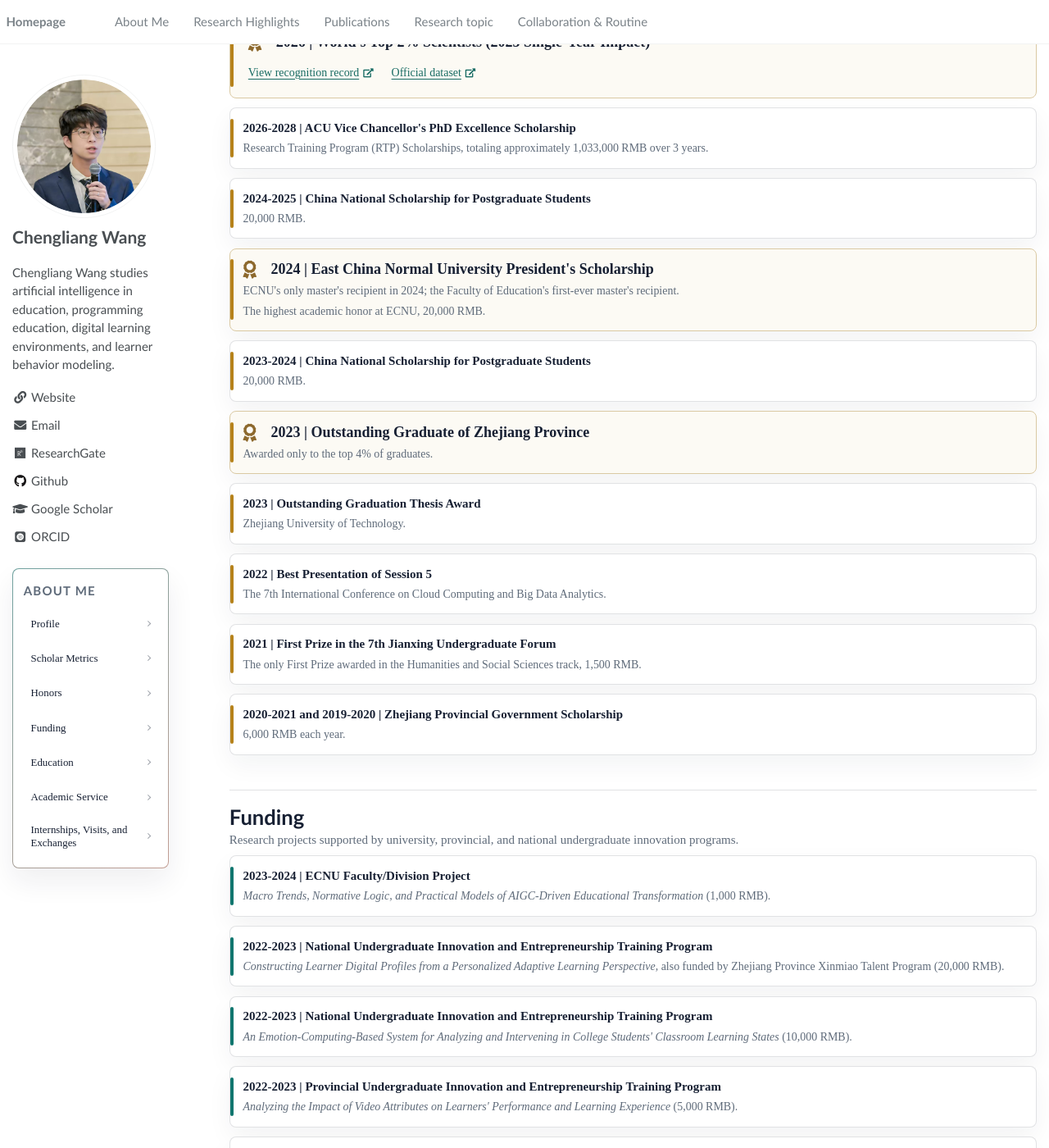
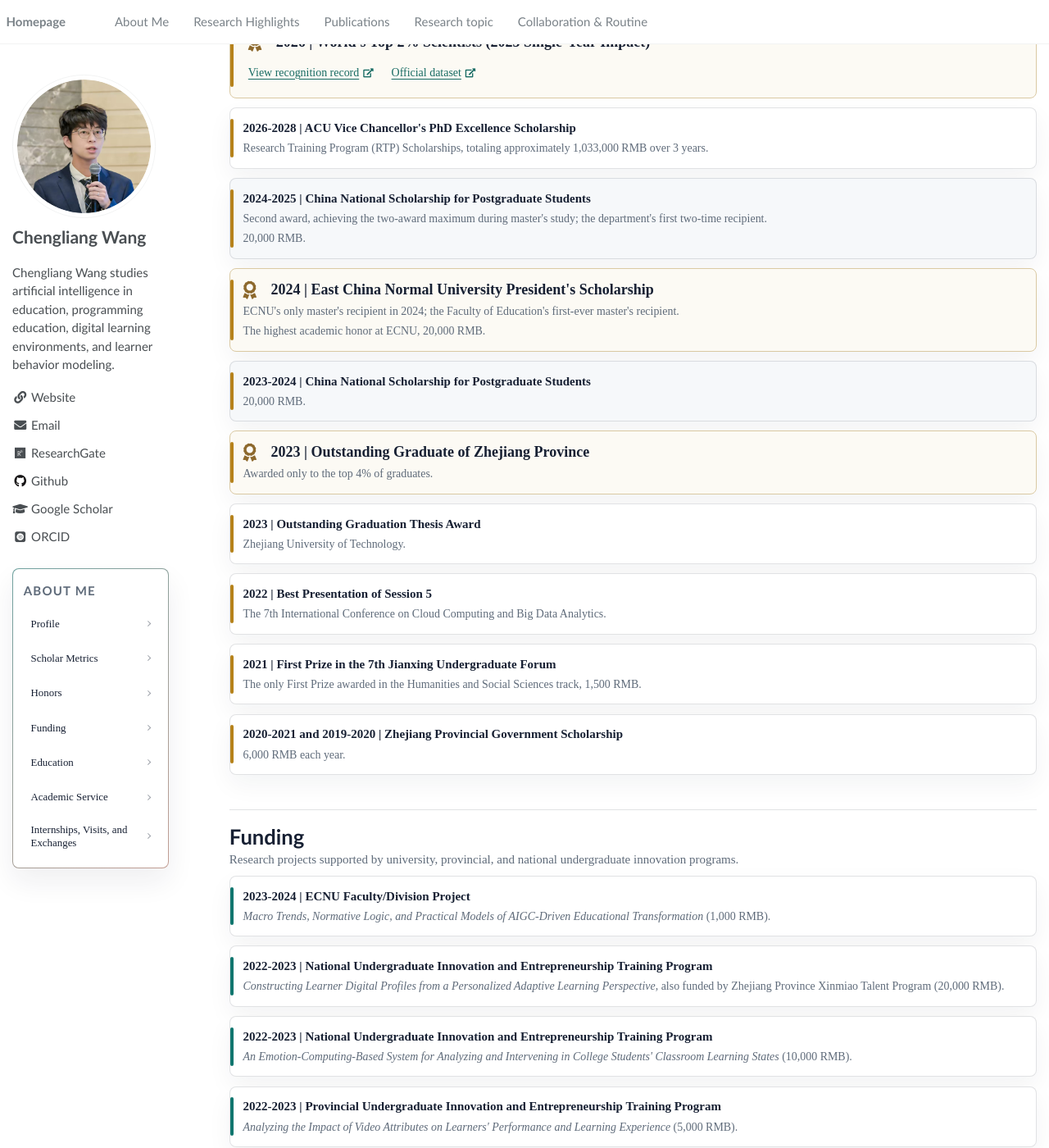
Before and after one commit to wcledutech/wcledutech.github.io, a Jekyll site: the page built from _pages/about.md, in a window 1280 px wide and 1400 px high, scrolled down 1189 px. Shown: the whole window at 82% size. Built offline with Jekyll 4.4.1, drawn with Linux system fonts in a browser that asks for light colours; some web fonts are replaced.

Commit message:
Add subtle secondary emphasis to the national scholarships

```diff
--- a/_pages/about.md
+++ b/_pages/about.md
@@ -719,9 +723,9 @@ redirect_from:
         </p>
       </div>
       <div class="compact-item"><strong>2026-2028 | ACU Vice Chancellor's PhD Excellence Scholarship</strong><p>Research Training Program (RTP) Scholarships, totaling approximately 1,033,000 RMB over 3 years.</p></div>
-      <div class="compact-item"><strong>2024-2025 | China National Scholarship for Postgraduate Students</strong><p>20,000 RMB.</p></div>
+      <div class="compact-item honor-secondary"><strong>2024-2025 | China National Scholarship for Postgraduate Students</strong><p>Second award, achieving the two-award maximum during master's study; the department's first two-time recipient.</p><p>20,000 RMB.</p></div>
       <div class="compact-item honor-highlight"><div class="honor-title"><i class="fas fa-award" aria-hidden="true"></i><strong>2024 | East China Normal University President's Scholarship</strong></div><p>ECNU's only master's recipient in 2024; the Faculty of Education's first-ever master's recipient.</p><p>The highest academic honor at ECNU, 20,000 RMB.</p></div>
-      <div class="compact-item"><strong>2023-2024 | China National Scholarship for Postgraduate Students</strong><p>20,000 RMB.</p></div>
+      <div class="compact-item honor-secondary"><strong>2023-2024 | China National Scholarship for Postgraduate Students</strong><p>20,000 RMB.</p></div>
       <div class="compact-item honor-highlight"><div class="honor-title"><i class="fas fa-award" aria-hidden="true"></i><strong>2023 | Outstanding Graduate of Zhejiang Province</strong></div><p>Awarded only to the top 4% of graduates.</p></div>
       <div class="compact-item"><strong>2023 | Outstanding Graduation Thesis Award</strong><p>Zhejiang University of Technology.</p></div>
       <div class="compact-item"><strong>2022 | Best Presentation of Session 5</strong><p>The 7th International Conference on Cloud Computing and Big Data Analytics.</p></div>
```
Also changed, not shown: other parts of _pages/about.md (+4 -0 lines), tests/test_homepage_honors.py (+13 -0 lines).
